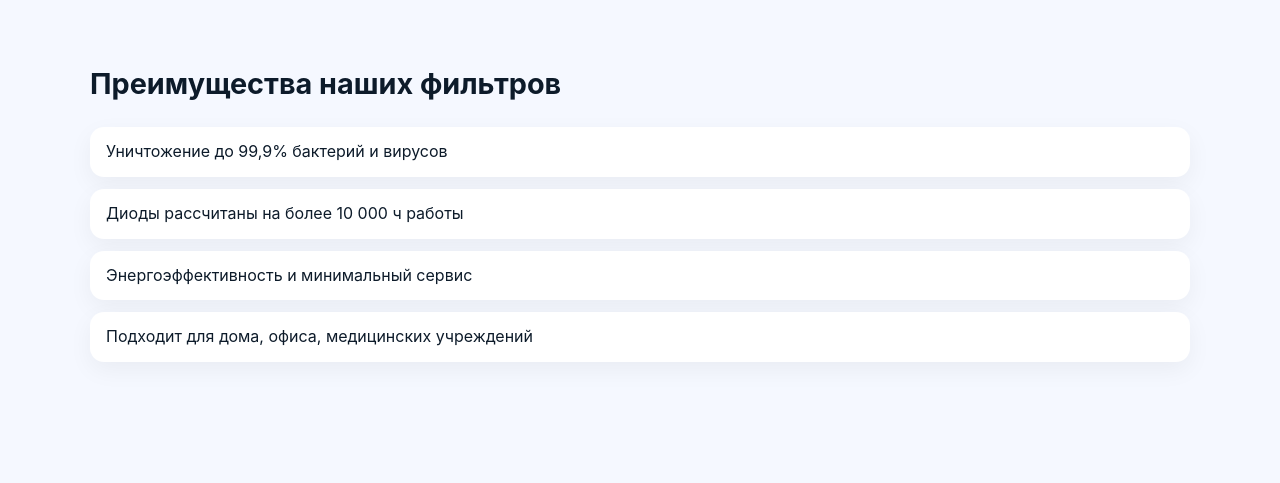
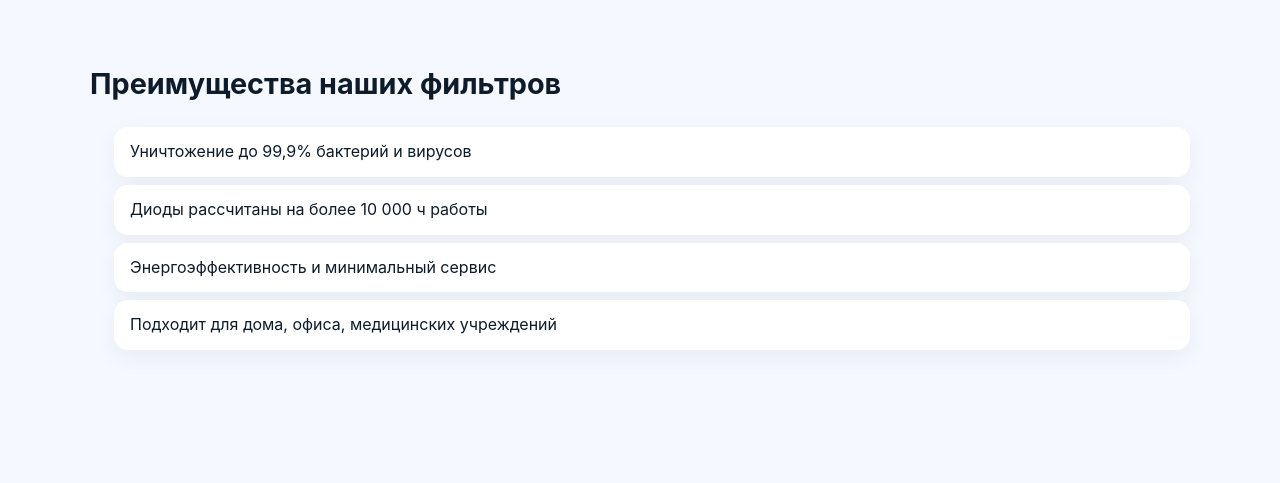
Before and after one commit to aliaskrr/satpayevv, a plain HTML site: page index.html in a window 1280 px wide. Shown: the part 860-1343 px from the top of the page. Drawn offline with Linux system fonts and the light colour scheme.

Commit message:
Update styles.css

```diff
--- a/styles.css
+++ b/styles.css
@@ -204,6 +204,17 @@ body {
   color: #cdd7e0;
   margin-top: 10px;
 }
+/* Исправление для списков внутри секций */
+.section ol,
+.section ul {
+  margin: 1em 0;
+  padding-left: 1.5em;
+  line-height: 1.6;
+}
+
+.section li {
+  margin-bottom: 0.5em;
+}
 
 /* Responsive */
 @media (max-width: 768px) {
```
